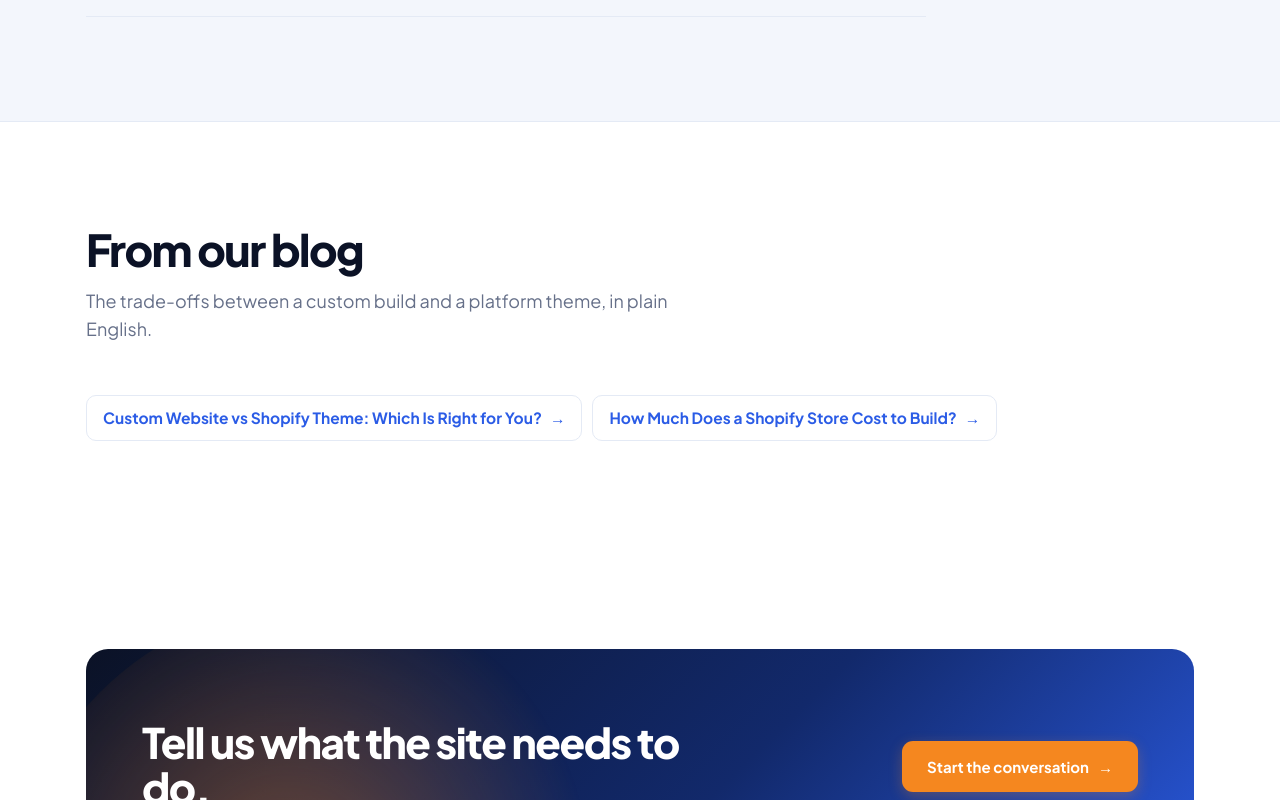
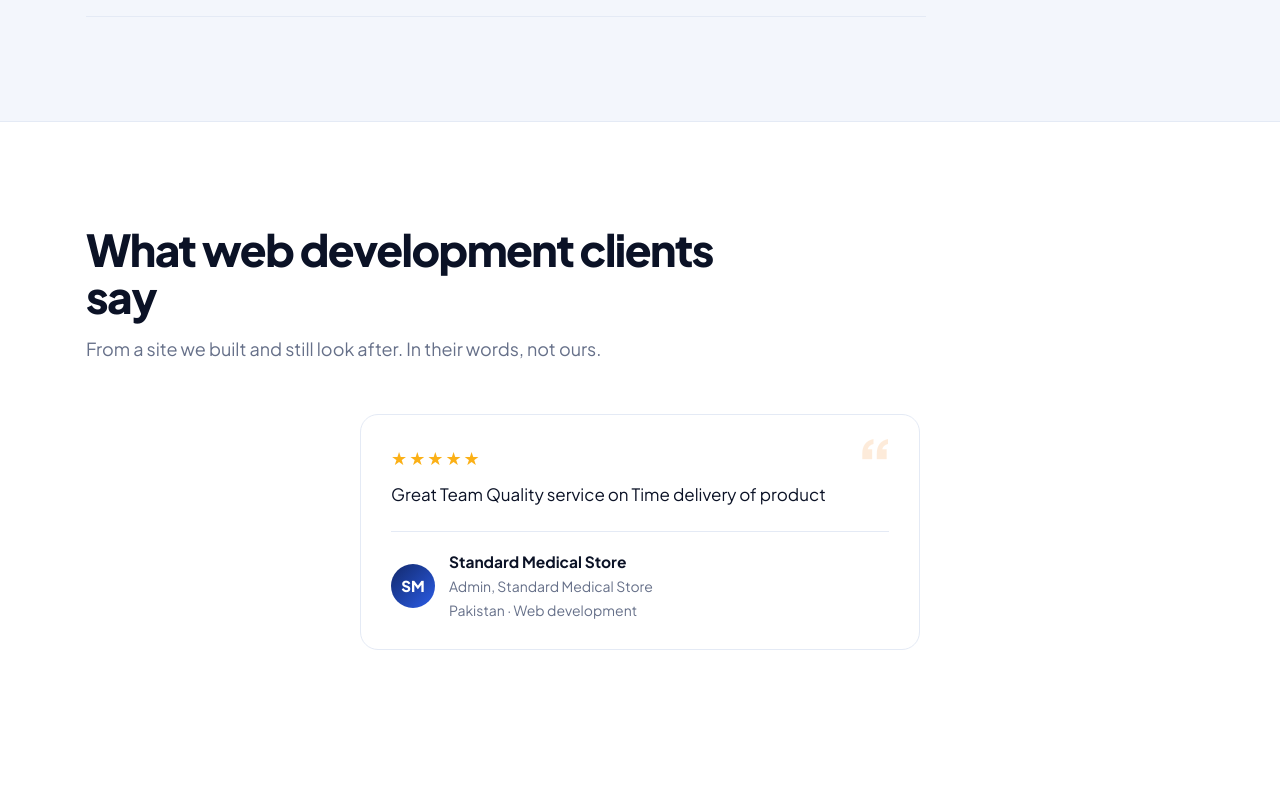
Before and after one commit to startofpakistan1-svg/sop-website, a Next.js app: page /ecommerce-website-development in a window 1280 px wide. Shown: the part 8800-9600 px from the top of the page. Built offline with nearby package versions, Linux system fonts and the light colour scheme.

Commit message:
Add Standard Medical Store testimonial

```diff
--- a/src/app/ecommerce-website-development/page.js
+++ b/src/app/ecommerce-website-development/page.js
@@ -1,5 +1,7 @@
 import Link from "next/link";
 import BlogLinks from "@/components/BlogLinks";
+import Testimonials from "@/components/Testimonials";
+import testimonials from "@/data/testimonials";
 
 export const metadata = {
   title: "Bespoke Ecommerce Website Development | SOP",
@@ -410,6 +412,12 @@ export default function EcommerceWebsiteDevelopment() {
         </div>
       </section>
 
+      <Testimonials
+        heading="What web development clients say"
+        intro="From a site we built and still look after. In their words, not ours."
+        items={testimonials.filter((t) => t.service === "Web development")}
+      />
+
       <BlogLinks
         slugs={["custom-website-vs-shopify", "shopify-store-cost"]}
         intro="The trade-offs between a custom build and a platform theme, in plain English."
--- a/src/app/portfolio/page.js
+++ b/src/app/portfolio/page.js
@@ -7,6 +7,7 @@ import { useState } from "react";
 const projects = [
   {
     name: "Standard Medical Store",
+    testimonial: "Standard Medical Store",
     type: "WordPress store",
     tag: "eCommerce",
     body: "A full WordPress store built from the ground up for a Pakistani medical supplies retailer — product catalogue, categories, and ordering. We've maintained and run it for four years since launch, through every update, redesign and product expansion.",
--- a/src/app/shopify-development/page.js
+++ b/src/app/shopify-development/page.js
@@ -1,6 +1,7 @@
 import Link from "next/link";
 import BlogLinks from "@/components/BlogLinks";
 import Testimonials from "@/components/Testimonials";
+import testimonials from "@/data/testimonials";
 
 export const metadata = {
   title: "Shopify Development Agency for UK & US Brands | SOP",
@@ -417,6 +418,7 @@ export default function ShopifyDevelopment() {
       <Testimonials
         heading="What Shopify clients say"
         intro="From a store we built and launched. In their words, not ours."
+        items={testimonials.filter((t) => t.service === "Shopify store")}
       />
 
       <BlogLinks
--- a/src/data/testimonials.js
+++ b/src/data/testimonials.js
@@ -19,6 +19,15 @@ const testimonials = [
     rating: 5,
     quote: "Build a shopify store . Excellent work with best communication and Skill.",
   },
+  {
+    name: "Standard Medical Store",
+    role: "Admin",
+    company: "Standard Medical Store",
+    country: "Pakistan",
+    service: "Web development",
+    rating: 5,
+    quote: "Great Team Quality service on Time delivery of product",
+  },
 ];
 
 export default testimonials;
```
